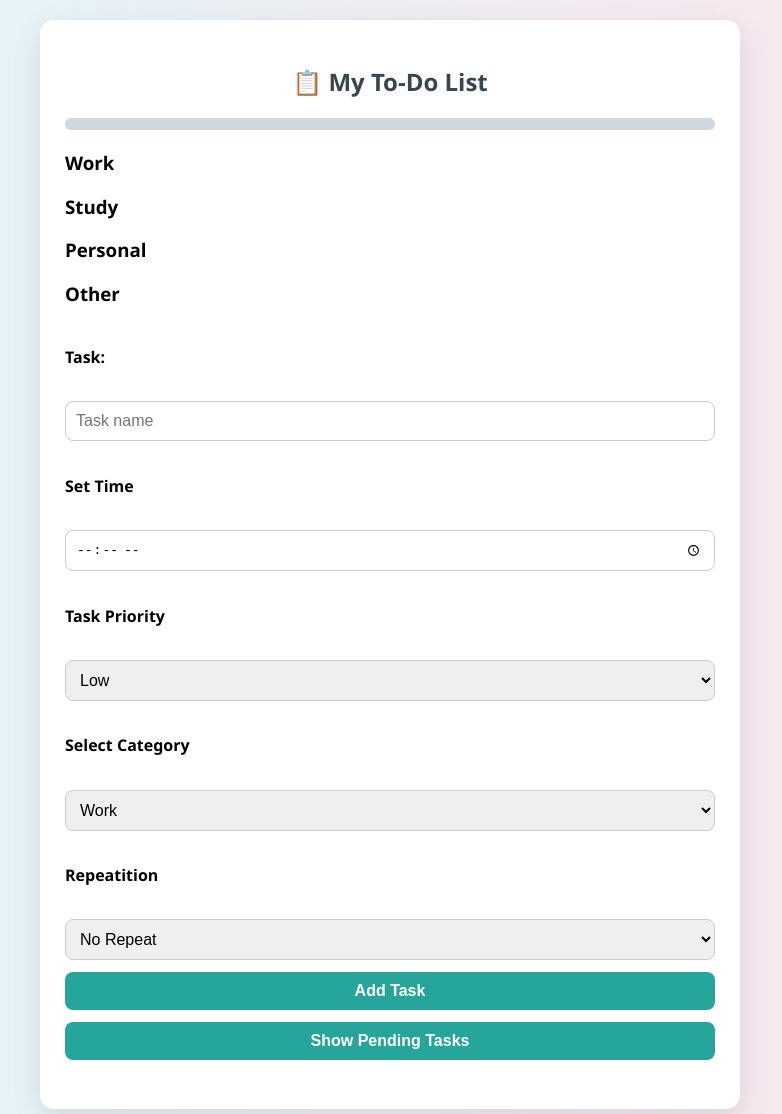
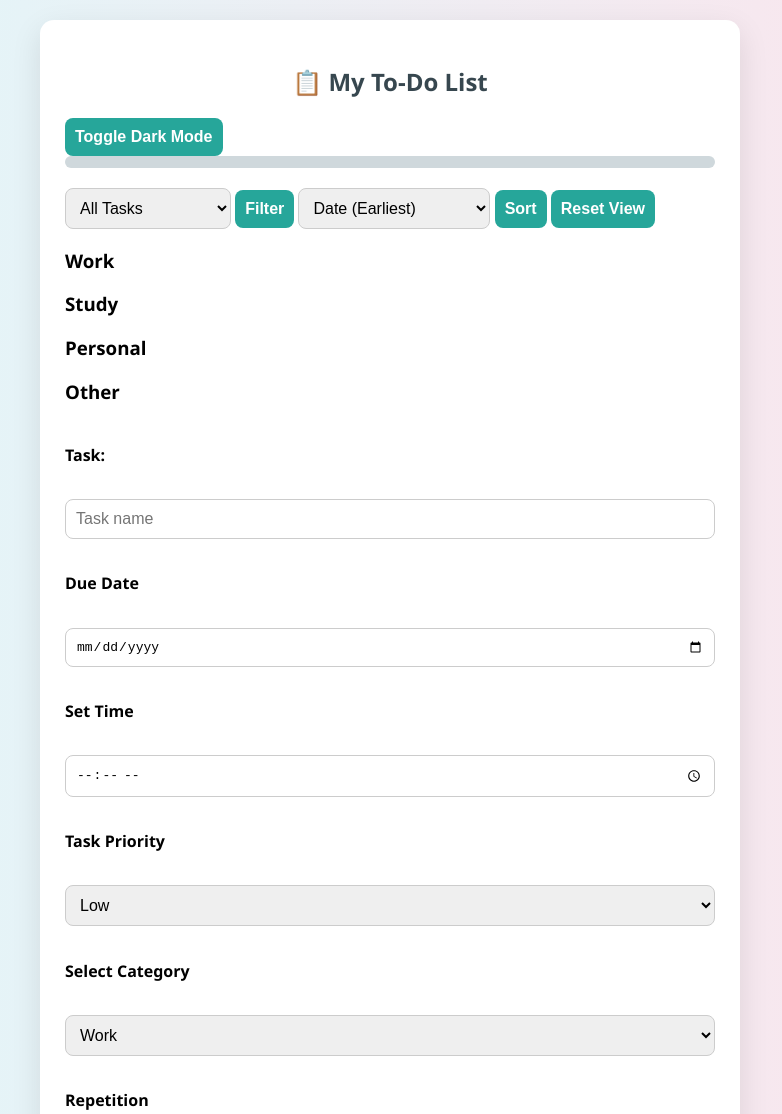
Before and after one commit to Ridhima1212/To-Do-List, a plain HTML site: page index.html in a window 1280 px wide. Shown: the top 1114 px of the page, without its empty margins (250-1032 px from the left). Drawn offline with Linux system fonts and the light colour scheme.

Commit message:
Update index.html

```diff
--- a/index.html
+++ b/index.html
@@ -9,8 +9,34 @@
 <body>
   <div class="container">
     <h2>📋 My To-Do List</h2>
+
+    <div class="theme-toggle">
+      <button id="themeToggle">Toggle Dark Mode</button>
+    </div>
+
     <div class="progress-bar">
       <div class="progress" id="progressBar"></div>
+    </div>
+
+    <div class="filter-section">
+      <select id="filterOption">
+        <option value="all">All Tasks</option>
+        <option value="today">Due Today</option>
+        <option value="tomorrow">Due Tomorrow</option>
+        <option value="overdue">Overdue</option>
+        <option value="high-priority">High Priority</option>
+        <option value="incomplete">Incomplete Tasks</option>
+      </select>
+      <button onclick="filterTasks()">Filter</button>
+      <select id="sortOption">
+        <option value="date-asc">Date (Earliest)</option>
+        <option value="date-desc">Date (Latest)</option>
+        <option value="priority-desc">Priority (High to Low)</option>
+        <option value="priority-asc">Priority (Low to High)</option>
+        <option value="name">Name (A-Z)</option>
+      </select>
+      <button onclick="sortTasks()">Sort</button>
+      <button onclick="resetView()">Reset View</button>
     </div>
 
     <div id="taskSections">
@@ -35,6 +61,8 @@
     <div class="task-input">
       <h4>Task:</h4>
       <input type="text" id="taskName" placeholder="Task name" />
+      <h4>Due Date</h4>
+      <input type="date" id="taskDate" />
       <h4>Set Time</h4>
       <input type="time" id="taskTime" />
       <h4>Task Priority</h4>
@@ -50,7 +78,7 @@
         <option value="Personal">Personal</option>
         <option value="Other">Other</option>
       </select>
-      <h4>Repeatition</h4>
+      <h4>Repetition</h4>
       <select id="taskRepeat">
         <option value="None">No Repeat</option>
         <option value="Daily">Daily</option>
@@ -59,6 +87,24 @@
       <button onclick="addTask()">Add Task</button>
       <button onclick="showPendingTasks()">Show Pending Tasks</button>
     </div>
+
+    <div class="stats-container">
+      <h3>Your Productivity Stats</h3>
+      <div class="stats-grid">
+        <div class="stat-box" id="completionRate">
+          <h4>Completion Rate</h4>
+          <div class="stat-value">0%</div>
+        </div>
+        <div class="stat-box" id="tasksByCategory">
+          <h4>Tasks by Category</h4>
+          <div class="category-stats"></div>
+        </div>
+        <div class="stat-box" id="weeklyProgress">
+          <h4>Weekly Progress</h4>
+          <div class="stat-value">0 tasks</div>
+        </div>
+      </div>
+    </div>
   </div>
 
   <script src="script.js"></script>
```
